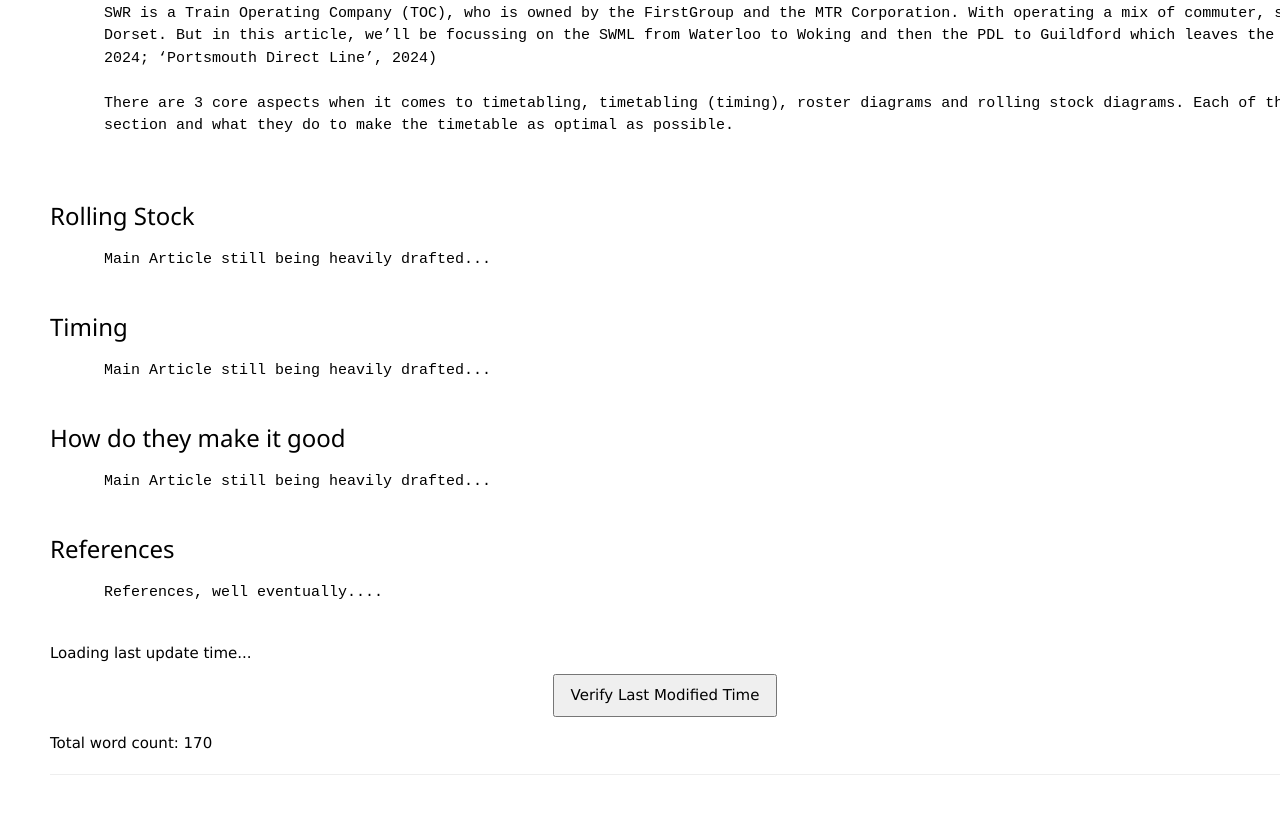
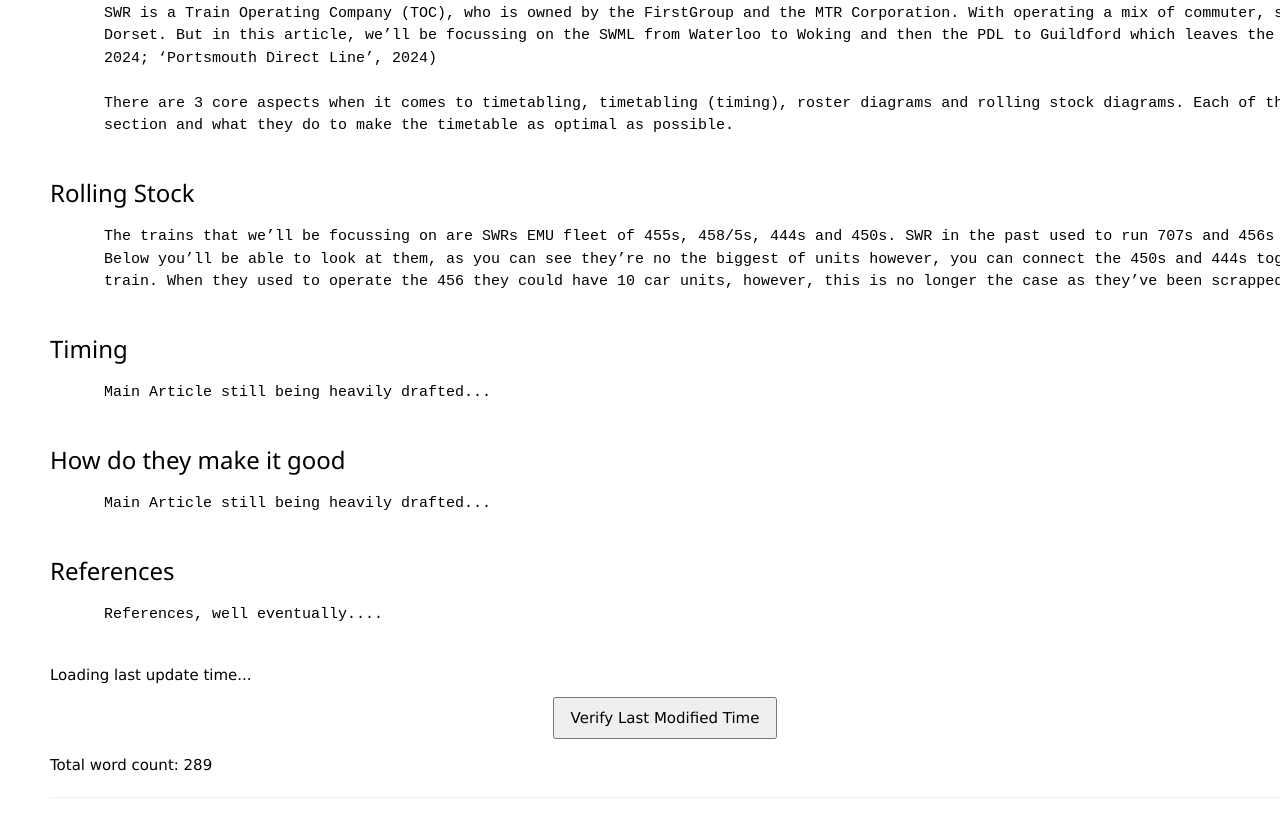
Before and after one commit to FEPSFY6874486/FY6874486, a plain HTML site: page index.html in a window 1280 px wide. Shown: the part 1032-1846 px from the top of the page. Drawn offline with nearby package versions, Linux system fonts and the light colour scheme.

Commit message:
Update index.html

```diff
--- a/index.html
+++ b/index.html
@@ -86,15 +86,15 @@
 
       There are 3 core aspects when it comes to timetabling, timetabling (timing), roster diagrams and rolling stock diagrams. Each of these have you could say own subset among them, but that’s a bit too complicated, we’ll be mainly looking at the surface of the timing
       section and what they do to make the timetable as optimal as possible.
-
     </pre>
-
   </p>
 
 <h3 id="Rolling Stock">Rolling Stock</h3>
   <p class="ex1">
     <pre id=2_Text>
-      Main Article still being heavily drafted...
+      The trains that we’ll be focussing on are SWRs EMU fleet of 455s, 458/5s, 444s and 450s. SWR in the past used to run 707s and 456s however, these are no longer in service. SWR are also slowly rolling out their new fleet of 701s (Arterio trains).
+      Below you’ll be able to look at them, as you can see they’re no the biggest of units however, you can connect the 450s and 444s together and you’ll be able to pass through them. The new 701 however, is a fixed unit so it won’t be needed to be joined with another
+      train. When they used to operate the 456 they could have 10 car units, however, this is no longer the case as they’ve been scrapped.
     </pre>
 
   <h3 id="Timing">Timing</h3>
```
